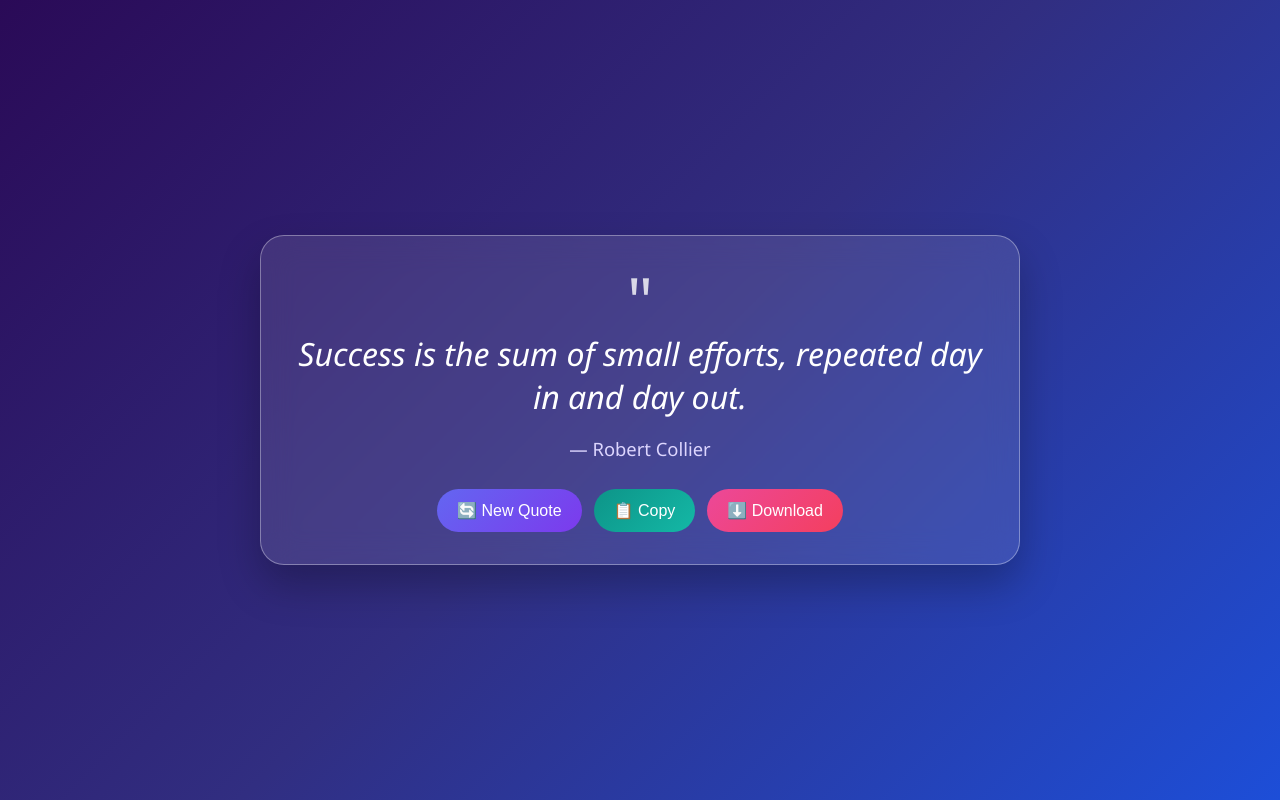
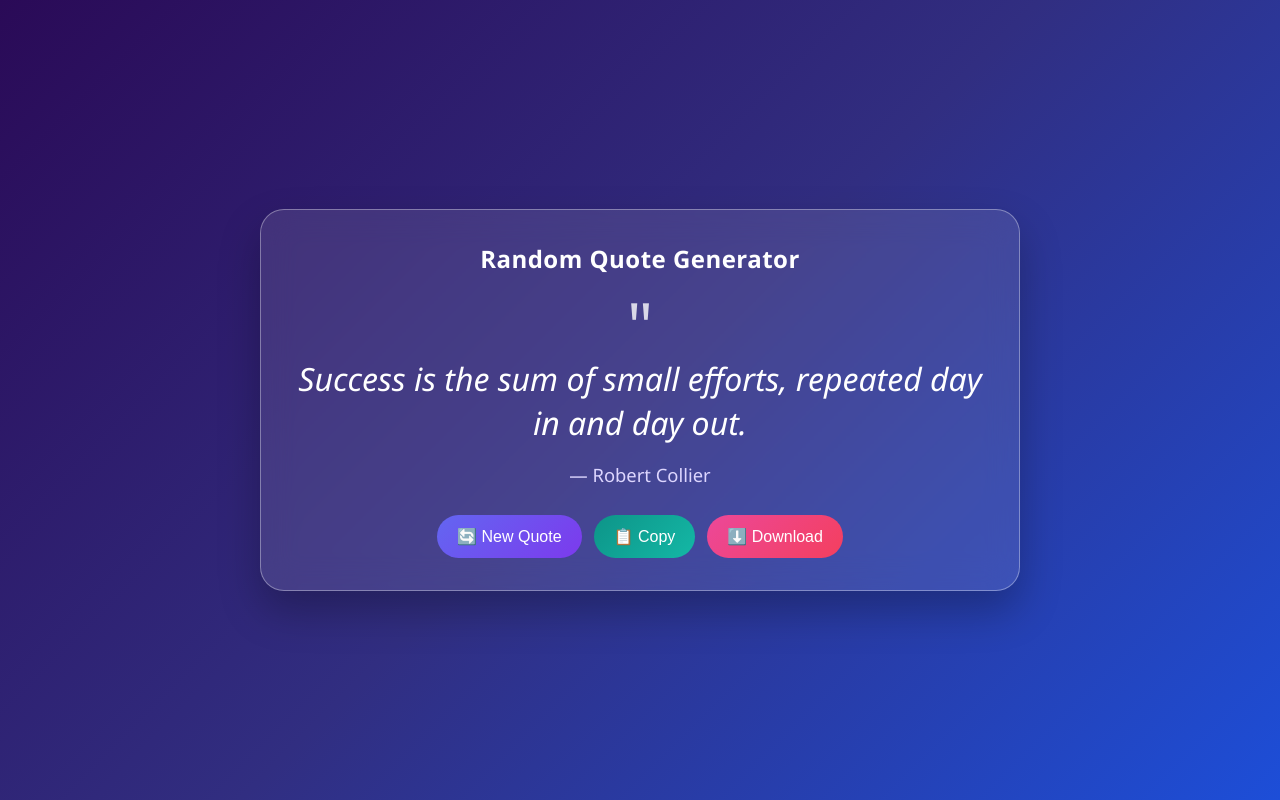
Before and after one commit to N0micon18/Qoute-recommender, a plain HTML site: page index.html in a window 1280 px wide. Drawn offline with Linux system fonts and the light colour scheme; no server answers.

Commit message:
fix the title

```diff
--- a/index.html
+++ b/index.html
@@ -9,6 +9,8 @@
 <body>
   <div class="background">
     <div class="card" id="quote-card">
+      <h1 class="app-title">Random Quote Generator</h1>
+
       <div class="spinner hidden" id="spinner" aria-label="Loading"></div>
 
       <div class="error hidden" id="error-box" role="alert">
--- a/style.css
+++ b/style.css
@@ -26,6 +26,14 @@ body {
   border: 1px solid rgba(255, 255, 255, 0.35);
   backdrop-filter: blur(16px);
   box-shadow: 0 20px 40px rgba(0, 0, 0, 0.25);
+}
+
+.app-title {
+  margin: 0 0 18px;
+  text-align: center;
+  font-size: 1.5rem;
+  font-weight: 700;
+  letter-spacing: 0.02em;
 }
 
 .quote-content {
```
